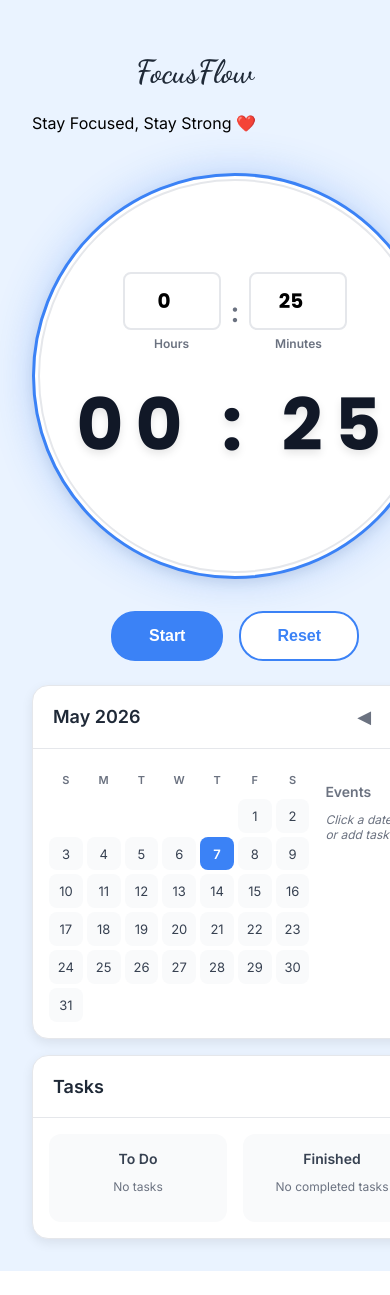
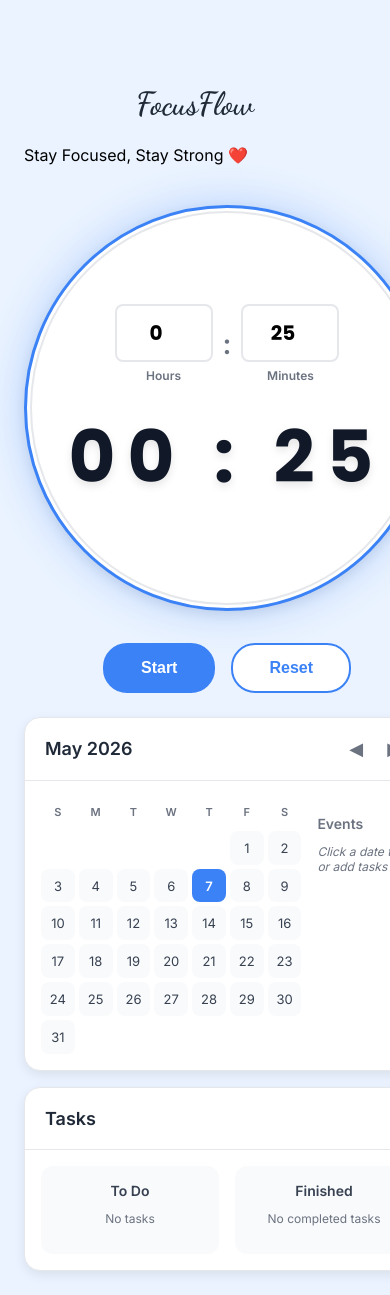
Before and after one commit to Zayedtasnim7/csc299-project, a Flask app: page / in a window 390 px wide; the page is wider, and only the part inside the window is pictured. Before the commit the page ends 1271 px from the top of that part, so only its background shows below. Run offline with Flask 3, Linux system fonts and the light colour scheme.

Commit message:
Add mobile CSS fix

```diff
--- /dev/null
+++ b/static/style.css
@@ -0,0 +1,10 @@
+body {
+    margin: 0;
+    padding: 0;
+    background-color: #eef3fb;
+    font-family: Arial, sans-serif;
+}
+
+.container {
+    padding-top: 40px;
+}
--- a/templates/base.html
+++ b/templates/base.html
@@ -3,11 +3,18 @@
 <head>
     <meta charset="UTF-8">
     <meta name="viewport" content="width=device-width, initial-scale=1.0">
+
     <title>{% block title %}FocusFlow{% endblock %}</title>
+
     <link rel="manifest" href="{{ url_for('static', filename='manifest.json') }}">
+    <meta name="theme-color" content="#3B82F6">
+    <link rel="stylesheet" href="{{ url_for('static', filename='style.css') }}">
+    <link rel="apple-touch-icon" href="{{ url_for('static', filename='icon.png') }}">
+
     {% block extra_css %}{% endblock %}
 
 </head>
+
 <body>
     <div class="container">
         <header>
@@ -21,3 +28,7 @@
 
         <footer>
             <p>FocusFlow • Built with ❤️</p>
+        </footer>
+    </div>
+</body>
+</html>
```
